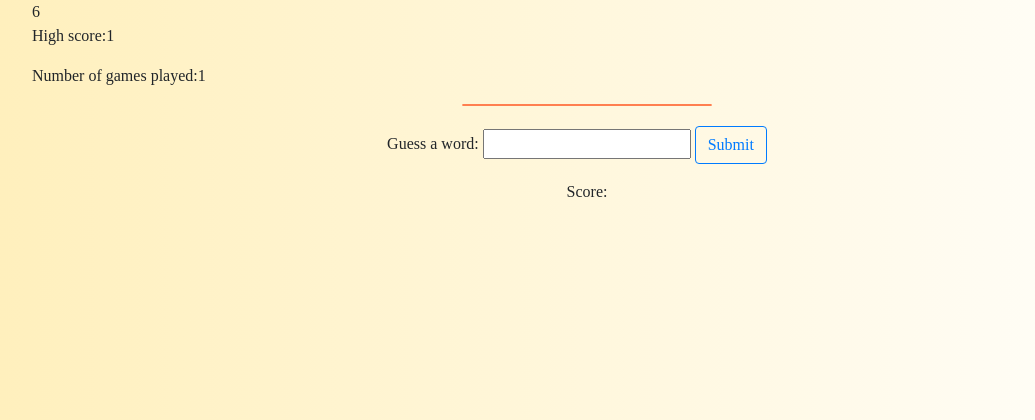
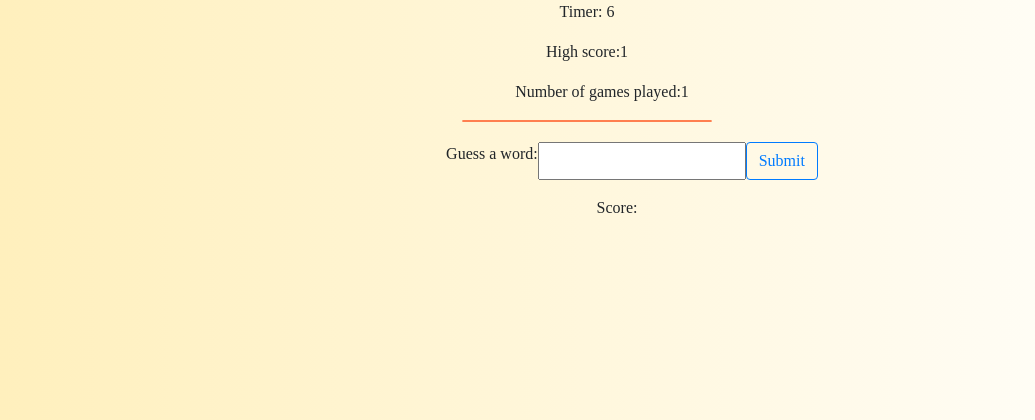
Before and after one commit to hasierpastor/flask_boggle, a Flask app: template templates/board.html in a window 1280 px wide. Shown: the top 420 px of the page, without its empty margins (53-1088 px from the left). Run offline with Flask 2, Linux system fonts and the light colour scheme; the template is opened without the code that fills it, so the values that code supplies are empty; the visitor is signed in with stand-in values (Sample User, id 1); parts of the project's set-up code (start-up, migrations or seed data) failed here and were passed over; some libraries are stand-ins or nearby versions; some web fonts are replaced.

Commit message:
added css to timer

```diff
--- a/app.py
+++ b/app.py
@@ -13,7 +13,6 @@ boggle_game = Boggle()
 def generate_homepage():
 
     return render_template('home.html')
-
 
 
 @app.route('/play')
--- a/static/script.js
+++ b/static/script.js
@@ -41,7 +41,7 @@ function makeTimer() {
   let count = 0;
   var newTimerId = setInterval(function() {
     ++count;
-    $('#timer-container').text(count);
+    $('#timer-container').text(`Timer: ${count}`);
   }, 1000);
   setTimeout(function() {
     clearTimeout(newTimerId);
--- a/templates/board.html
+++ b/templates/board.html
@@ -3,10 +3,16 @@
 {% block title %}Boggle Board{%endblock%}
 
 {% block body %}
-    <div class="container" id="timer-container"></div>
     <div id="game-data" class="container">
-    <p>High score:<span id="high_score">{{ session['highest_score'] }}</span></p>
-      <p>Number of games played:<span id="games-played">{{ session['num_games'] }}</span></p>
+        <div class="row justify-content-center">
+        <p id="timer-container"></p>
+        </div>
+        <div class="row justify-content-center">
+          <p>High score:<span id="high_score">{{ session['highest_score'] }}</span></p>
+        </div>
+        <div class="row justify-content-center">
+          <p>Number of games played:<span id="games-played">{{ session['num_games'] }}</span></p>
+        <div class="row justify-content-center">
     </div>
     <div class="container justify-content-center" id="table-container">
     <table class="table table-bordered">
@@ -22,9 +28,11 @@
     </table>
 </div>
 <div class="container text-center" id="guess-container">
+    <div class="row justify-content-center">
     <label for="guess">Guess a word:</label>
     <input type="text" name="guess" id="guess">
     <button class="btn btn-outline-primary" type="submit" id="submit-guess">Submit</button>
+    <div class="row justify-content-center">
 </div>
 <div class="container text-center">
   <p id="guess-message"></p>
--- a/templates/home.html
+++ b/templates/home.html
@@ -4,7 +4,7 @@
 
 {% block body %}
 
-<div class="containe m-3">
+<div class="container m-3">
   <div class="row justify-content-center">
     <h1 class="text-center">Welcome to Boggle!</h1>
   </div>
```
